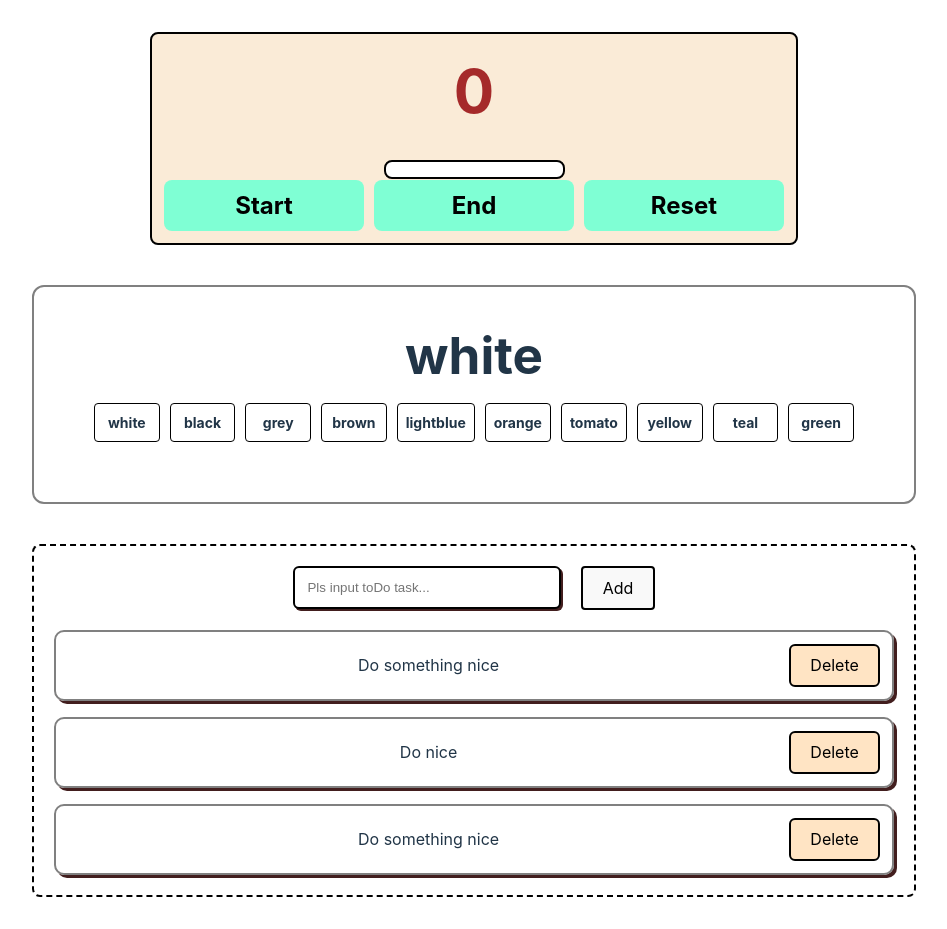
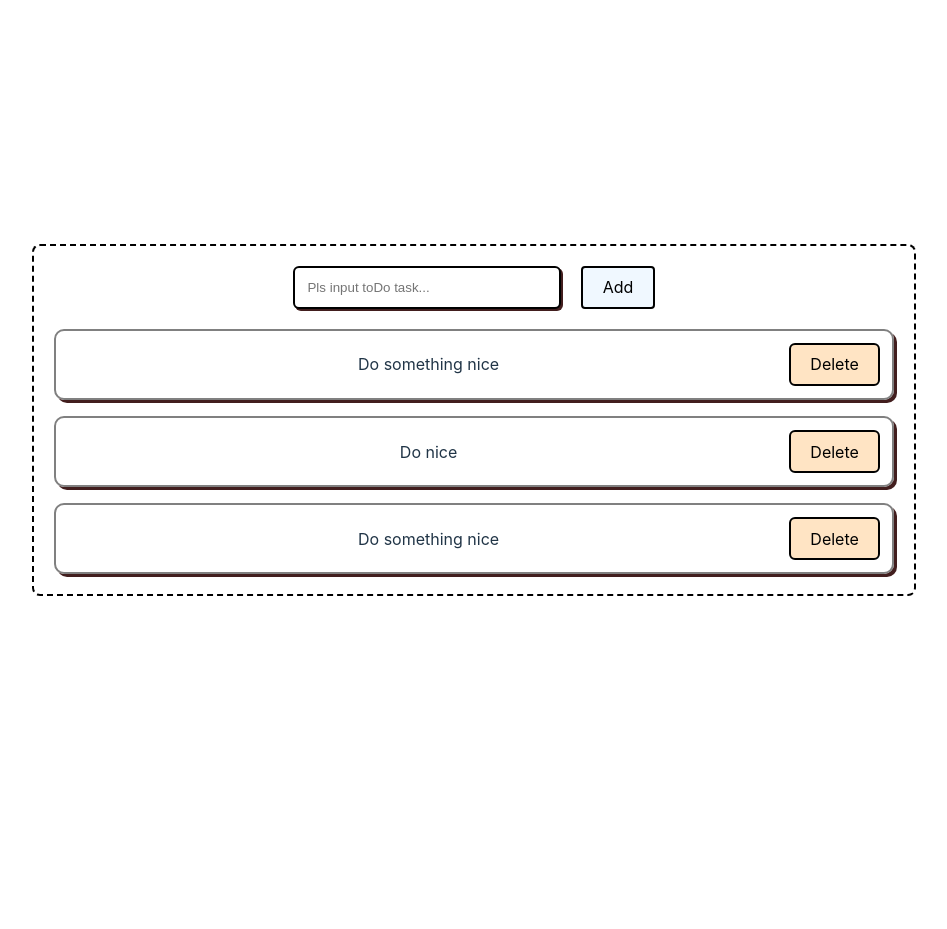
Before and after one commit to KostenkoAndrey/todo-list, a React (Vite) app: page / in a window 1280 px wide. Shown: the whole page, without its empty margins (166-1113 px from the left). After the commit the page ends 800 px from the top, so only its background shows below. Built offline with nearby package versions, Linux system fonts and the light colour scheme.

Commit message:
fifth commit

```diff
--- a/src/App.jsx
+++ b/src/App.jsx
@@ -1,18 +1,18 @@
 import { useState } from 'react'
 import './App.css'
-import Clicker from "./components/Clicker"
-import ColorClicker from "./components/ColorClicker"
-import ToDoList from "./components/ToDoList"
+import Clicker from "./components/Clicker/Clicker"
+import ColorClicker from "./components/ColorClicker/ColorClicker"
+import ToDoList from "./components/ToDoList/ToDoList"
+
 
 function App() {
 const [click, setClick] = useState(0);
-
   return (
     <>
-    <Clicker
+    {/* <Clicker
     counter={click}
     setCounter={setClick}/>
-    <ColorClicker/>
+    <ColorClicker/> */}
     <ToDoList/>
     </>
   )
--- a/src/components/Clicker.jsx
+++ b/src/components/Clicker/Clicker.jsx
@@ -22,7 +22,7 @@ const handleStepChange = (evt) => {
 }
     return  <div className={s.container}>
             <h2 className={s.title}>{counter}</h2>
-            <input className={s.input} onInput={handleStepChange} type="number"/>
+            <input className={s.inputs} onInput={handleStepChange} placeholder="Pls Input Number..." type="number"/>
             <div className={s.innercont}>
                 <button className={s.btn} onClick={handleAhead}>Start</button>
                 <button className={s.btn} onClick={handleAstern}>End</button>
--- a/src/components/Clicker.module.css
+++ b/src/components/Clicker/Clicker.module.css
@@ -15,12 +15,18 @@ margin-bottom: 20px;
 color: brown;
 }
 
-input {
-    padding: 6px;
+.inputs {
+    padding: 4px;
     border: 2px solid black;
     border-radius: 8px;
     margin-bottom: 60px;
     outline: none;
+    margin-bottom: 20px;
+    font-size: 16px;
+}
+
+.inputs::placeholder {
+    font-size: 12px;
 }
 
 .innercont{
--- a/src/components/ToDoList.jsx
+++ /dev/null
@@ -1,21 +0,0 @@
-import s from "./ToDoList.module.css";
-import ToDojson from "./toDoList.json";
-import ToDoListItem from "./ToDoListItem";
-
-const ToDoList = ()=>{
-    return (
-        <div className={s.outerCont}>
-            <div className={s.innerCont}>
-                <input className={s.addItem} type="text" placeholder="Pls input toDo task..."/>
-                <button className={s.addItembtn}>Add</button>
-            </div>
-            <ul className={s.todoList}>
-                {ToDojson.map( i =>
-                <ToDoListItem key={i.id} {...i}/>
-                )}
-            </ul>
-        </div>
-    )
-};
-
-export default ToDoList;
--- /dev/null
+++ b/src/components/ToDoList/ToDoList.jsx
@@ -0,0 +1,39 @@
+import { useState, useEffect } from "react";
+import s from "./ToDoList.module.css";
+import ToDojson from "./../ToDoList/toDoList.json";
+import ToDoListItem from "./ToDoListItem";
+
+const ToDoList = ()=>{
+const [toDoJob, setToDoJob] = useState((JSON.parse(localStorage.getItem("toDoList"))?.length) ? JSON.parse(localStorage.getItem("toDoList")) : ToDojson);
+const [newValue, setNewValue] = useState("");
+
+const addJob = () => {
+setToDoJob(prev => [...prev, {
+    id: crypto.randomUUID(),
+    todo: newValue,
+    completed: false
+}]);
+
+setNewValue("");
+}
+
+const DeleteToDo = id => setToDoJob(p => p.filter(i => i.id !== id));
+
+useEffect(()=> localStorage.setItem("toDoList", JSON.stringify(toDoJob)),[toDoJob]);
+
+    return (
+        <div className={s.outerCont}>
+            <div className={s.innerCont}>
+                <input value={newValue} onInput={(e)=> setNewValue(e.target.value)} className={s.addItem} type="text" placeholder="Pls input toDo task..."/>
+                <button onClick={addJob} className={s.addItembtn}>Add</button>
+            </div>
+            <ul className={s.todoList}>
+                {toDoJob.map( i =>
+                <ToDoListItem onDelete={DeleteToDo} key={i.id} {...i}/>
+                )}
+            </ul>
+        </div>
+    )
+};
+
+export default ToDoList;
--- a/src/components/ToDoList.module.css
+++ b/src/components/ToDoList/ToDoList.module.css
@@ -34,6 +34,7 @@ margin-bottom: 20px;
     border: 2px solid black;
     border-radius: 4px;
     cursor: pointer;
+    background-color:aliceblue;
 }
 .todoList{
     display: flex;
--- a/src/components/ToDoListItem.jsx
+++ b/src/components/ToDoList/ToDoListItem.jsx
@@ -1,10 +1,10 @@
 import s from "./ToDoList.module.css";
 
-const ToDoListItem = ({id, todo, completed})=>{
+const ToDoListItem = ({ onDelete, id, todo, completed })=>{
     return (
         <><li className={s.todoItem}>
             <p className={s.todotext}>{todo}</p>
-            <button className={s.todoBtn}>Delete</button></li></>
+            <button onClick={() => onDelete(id)} className={s.todoBtn}>Delete</button></li></>
     )
 };
 
```
Also changed, not shown: src/components/ColorClicker/ColorClicker.jsx (renamed from src/components/ColorClicker.jsx), src/components/ColorClicker/ColorClicker.module.css (renamed from src/components/ColorClicker.module.css), src/components/ColorClicker/color.json (renamed from src/components/color.json), src/components/ToDoList/toDoList.json (renamed from src/components/toDoList.json).
